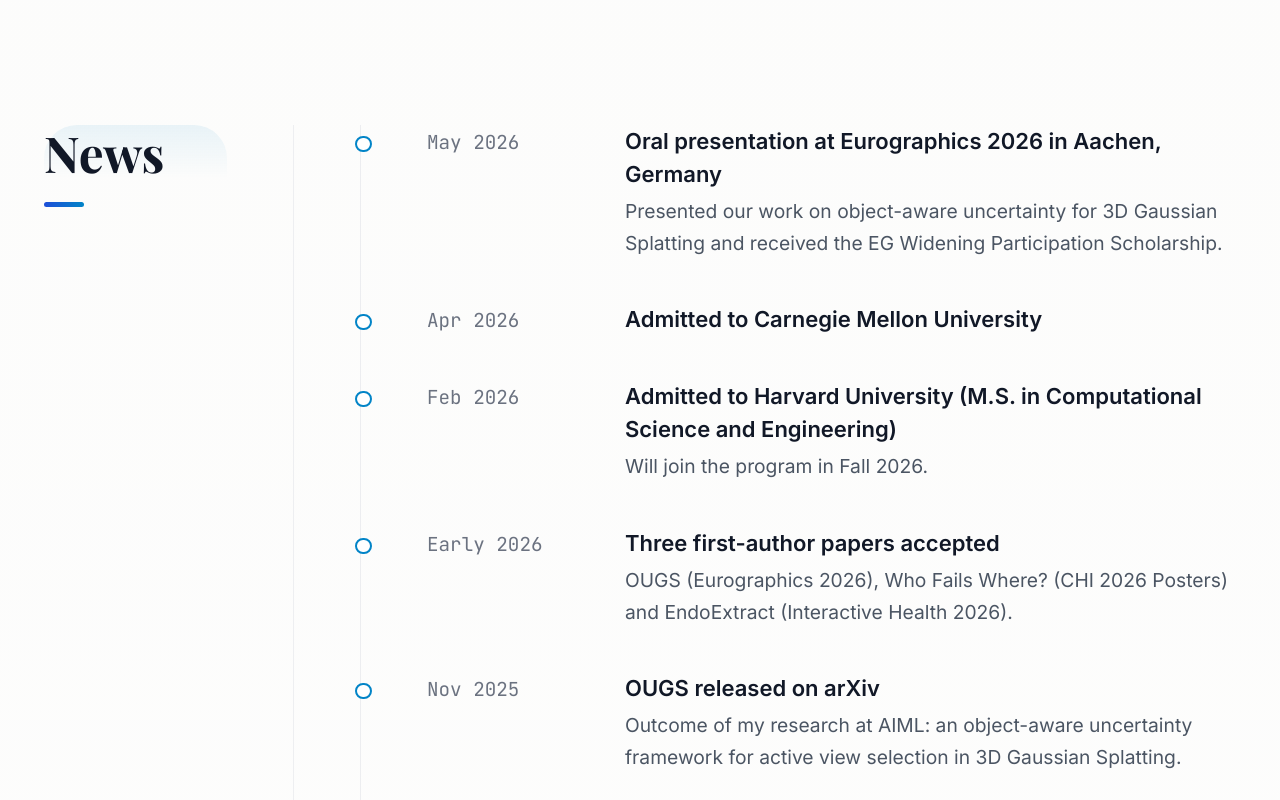
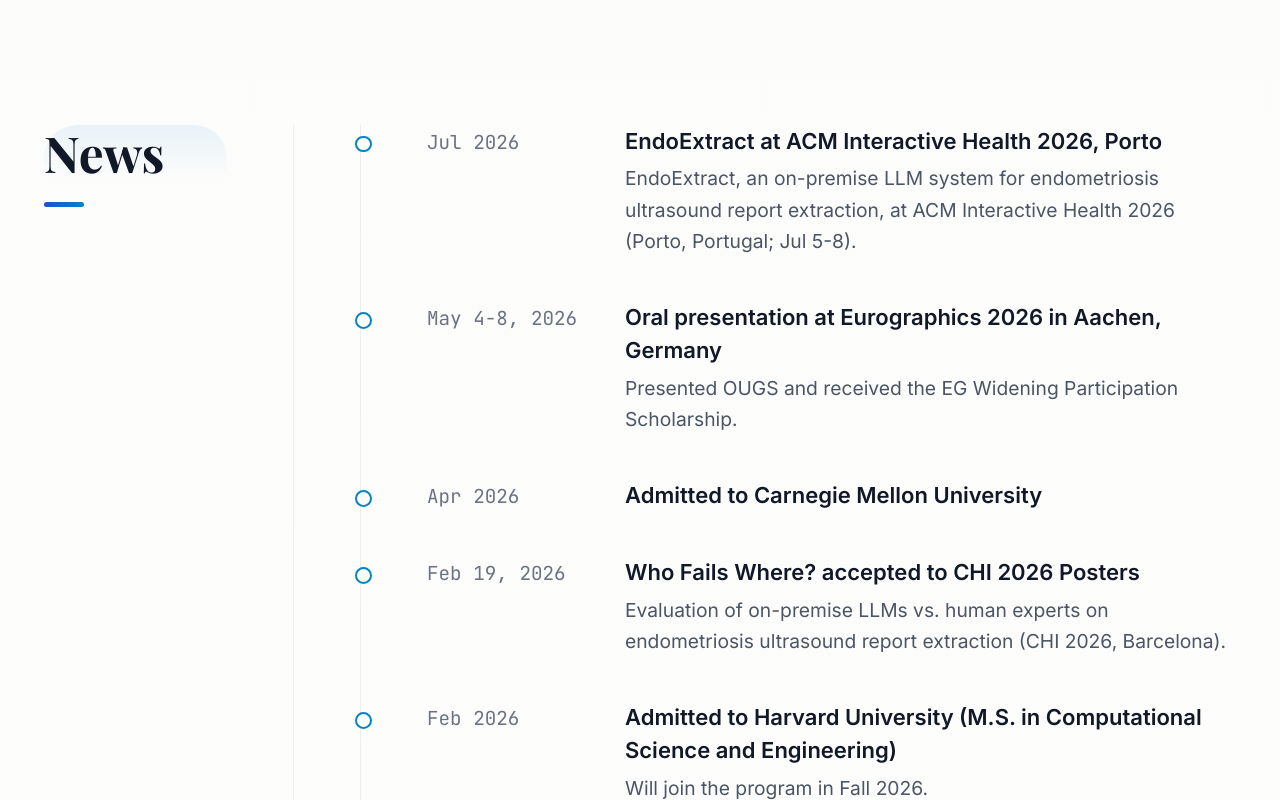
Before and after one commit to Gatsby0916/haiyi-li-portfolio, a React (Vite) app: page / in a window 1280 px wide. Shown: the part 1800-2600 px from the top of the page. Built offline with nearby package versions, Linux system fonts and the light colour scheme; a web font is replaced by a local one.

Commit message:
Make News timeline date-specific and chronological
Co-Authored-By: Claude Sonnet 5.5 <noreply@anthropic.com>
Claude-Session: https://claude.ai/code/session_01KcAxVMdJKir7ACXFNorqtx

```diff
--- a/App.tsx
+++ b/App.tsx
@@ -265,29 +265,49 @@ const awardsZh: Record<string, Partial<typeof awards[number]>> = {
 };
 
 const newsZh: Record<string, Partial<typeof news[number]>> = {
+  "ih-porto": {
+    date: "2026 年 7 月",
+    title: "EndoExtract 亮相 ACM Interactive Health 2026（葡萄牙波尔图）",
+    description: "面向子宫内膜异位症超声报告抽取的本地化 LLM 系统，ACM Interactive Health 2026（7 月 5–8 日）。"
+  },
   "eg-aachen": {
-    date: "2026 年 5 月",
+    date: "2026 年 5 月 4–8 日",
     title: "赴德国亚琛参加 Eurographics 2026 并做口头报告",
-    description: "汇报了 3D Gaussian Splatting 中面向物体的不确定性估计工作，并获得 EG Widening Participation 奖学金。"
+    description: "汇报 OUGS 工作，并获得 EG Widening Participation 奖学金。"
   },
   "cmu-offer": {
     date: "2026 年 4 月",
     title: "获得卡内基梅隆大学录取"
+  },
+  "chi-posters-accept": {
+    date: "2026 年 2 月 19 日",
+    title: "Who Fails Where? 被 CHI 2026 Posters 录用",
+    description: "比较本地化 LLM 与人类专家在子宫内膜异位症超声报告抽取中的表现（CHI 2026，巴塞罗那）。"
   },
   "harvard-offer": {
     date: "2026 年 2 月",
     title: "获得哈佛大学计算科学与工程硕士录取",
     description: "将于 2026 年秋季入学。"
   },
-  "three-papers": {
-    date: "2026 年初",
-    title: "三篇第一作者论文被录用",
-    description: "OUGS（Eurographics 2026）、Who Fails Where?（CHI 2026 Posters）与 EndoExtract（Interactive Health 2026）。"
+  "endoextract-arxiv": {
+    date: "2026 年 1 月 26 日",
+    title: "EndoExtract 发布于 arXiv",
+    description: "一个共同设计的界面，仅将解释性字段交由人工强制审核。"
+  },
+  "whofails-arxiv": {
+    date: "2026 年 1 月 14 日",
+    title: "Who Fails Where? 发布于 arXiv",
+    description: "在 49 份报告上揭示 LLM 与人类专家互补的错误模式。"
+  },
+  "ougs-accept": {
+    date: "2025 年 12 月 15 日",
+    title: "OUGS 被 Eurographics 2026（Computer Graphics Forum）录用",
+    description: "源自 AIML 科研工作的第一作者论文。"
   },
   "ougs-arxiv": {
     date: "2025 年 11 月",
     title: "OUGS 发布于 arXiv",
-    description: "AIML 科研成果：面向主动视角选择的、物体感知的 3DGS 不确定性估计框架。"
+    description: "面向 3D Gaussian Splatting 主动视角选择的物体感知不确定性估计。"
   },
   "aiml-join": {
     date: "2024 年 11 月",
--- a/data.ts
+++ b/data.ts
@@ -18,8 +18,8 @@ export const publications: Publication[] = [
     id: "ougs-2026",
     title: "OUGS: Active View Selection via Object-aware Uncertainty Estimation in 3DGS",
     authors: ["Haiyi Li", "Qi Chen", "Denis Kalkofen", "Hsiang-Ting Chen"],
-    venue: "Submitted to EuroGraphics 2026",
-    status: "Accepted",
+    venue: "Computer Graphics Forum (Eurographics 2026)",
+    status: "Published",
     year: "2026",
     description: "Introduces OUGS, an object-aware uncertainty framework for 3D Gaussian Splatting that derives uncertainty from Gaussian primitive parameters and propagates covariances through the rendering Jacobian. Integrating segmentation masks enables targeted uncertainty scoring and more efficient active view selection for improved object fidelity.",
     tags: ["Computer Graphics", "3D Gaussian Splatting", "Uncertainty Estimation", "First Author"],
@@ -195,10 +195,17 @@ export const awards: Award[] = [
 
 export const news: NewsItem[] = [
   {
+    id: "ih-porto",
+    date: "Jul 2026",
+    title: "EndoExtract at ACM Interactive Health 2026, Porto",
+    description: "EndoExtract, an on-premise LLM system for endometriosis ultrasound report extraction, at ACM Interactive Health 2026 (Porto, Portugal; Jul 5-8).",
+    type: "paper"
+  },
+  {
     id: "eg-aachen",
-    date: "May 2026",
+    date: "May 4-8, 2026",
     title: "Oral presentation at Eurographics 2026 in Aachen, Germany",
-    description: "Presented our work on object-aware uncertainty for 3D Gaussian Splatting and received the EG Widening Participation Scholarship.",
+    description: "Presented OUGS and received the EG Widening Participation Scholarship.",
     type: "conference"
   },
   {
@@ -208,6 +215,13 @@ export const news: NewsItem[] = [
     type: "admission"
   },
   {
+    id: "chi-posters-accept",
+    date: "Feb 19, 2026",
+    title: "Who Fails Where? accepted to CHI 2026 Posters",
+    description: "Evaluation of on-premise LLMs vs. human experts on endometriosis ultrasound report extraction (CHI 2026, Barcelona).",
+    type: "paper"
+  },
+  {
     id: "harvard-offer",
     date: "Feb 2026",
     title: "Admitted to Harvard University (M.S. in Computational Science and Engineering)",
@@ -215,17 +229,31 @@ export const news: NewsItem[] = [
     type: "admission"
   },
   {
-    id: "three-papers",
-    date: "Early 2026",
-    title: "Three first-author papers accepted",
-    description: "OUGS (Eurographics 2026), Who Fails Where? (CHI 2026 Posters) and EndoExtract (Interactive Health 2026).",
+    id: "endoextract-arxiv",
+    date: "Jan 26, 2026",
+    title: "EndoExtract released on arXiv",
+    description: "A co-designed interface that surfaces interpretive fields for mandatory human review.",
+    type: "research"
+  },
+  {
+    id: "whofails-arxiv",
+    date: "Jan 14, 2026",
+    title: "Who Fails Where? released on arXiv",
+    description: "Complementary error patterns between LLMs and human experts across 49 reports.",
+    type: "research"
+  },
+  {
+    id: "ougs-accept",
+    date: "Dec 15, 2025",
+    title: "OUGS accepted to Eurographics 2026 (Computer Graphics Forum)",
+    description: "First-author paper from my research at AIML.",
     type: "paper"
   },
   {
     id: "ougs-arxiv",
     date: "Nov 2025",
     title: "OUGS released on arXiv",
-    description: "Outcome of my research at AIML: an object-aware uncertainty framework for active view selection in 3D Gaussian Splatting.",
+    description: "Object-aware uncertainty estimation for active view selection in 3D Gaussian Splatting.",
     type: "research"
   },
   {
```
